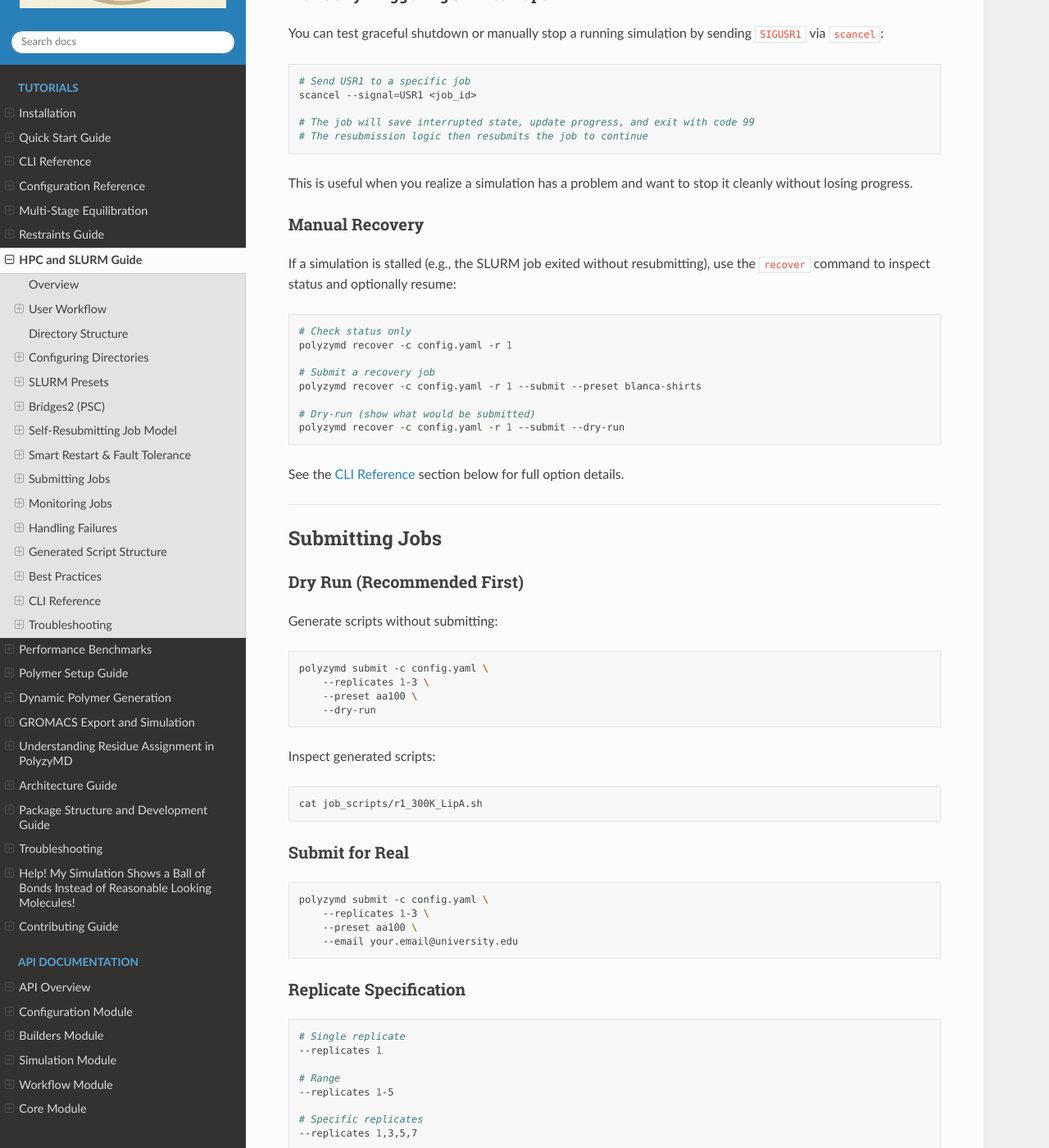
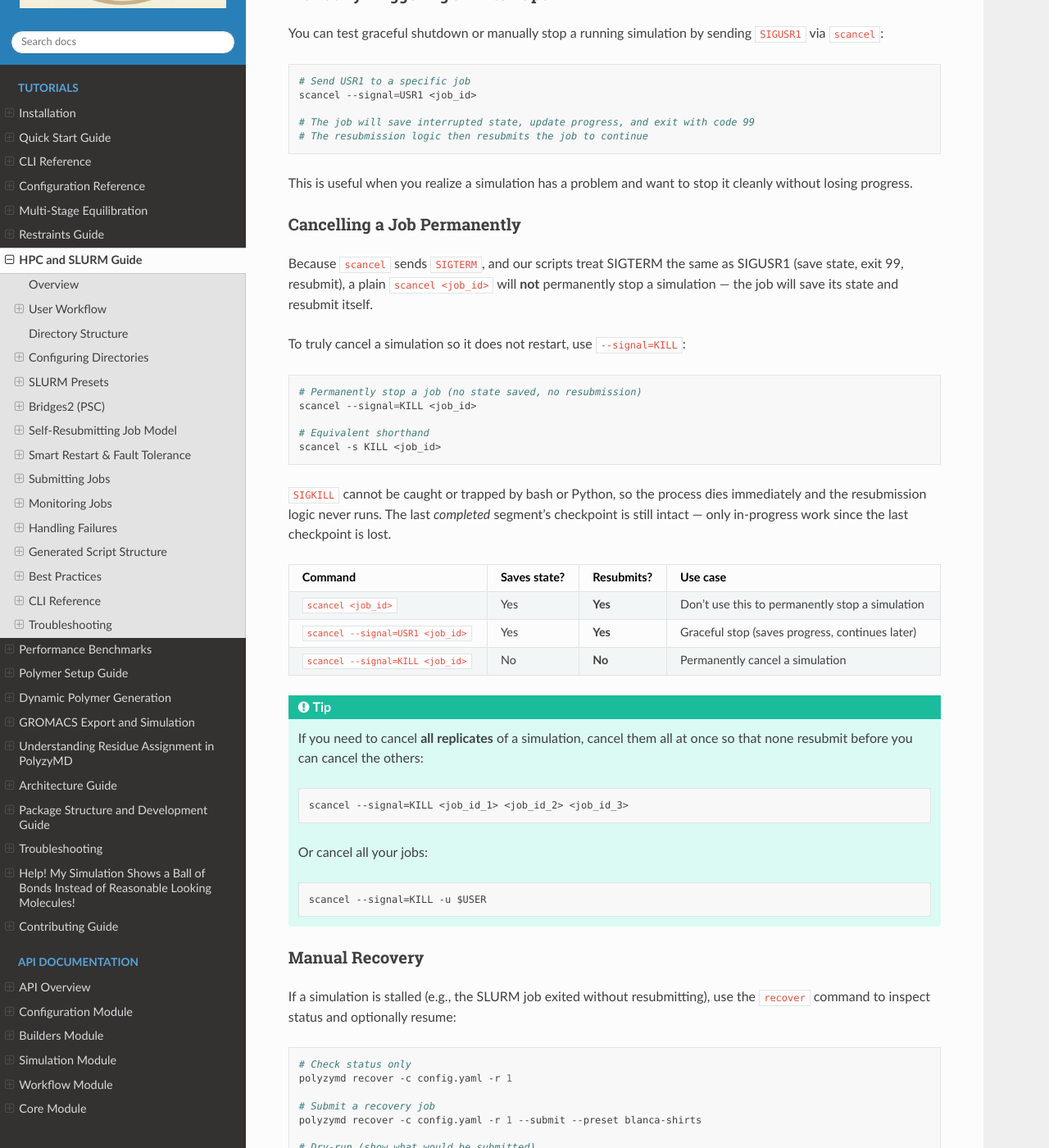
Before and after one commit to joelaforet/polyzymd, a Sphinx documentation site: the page built from docs/source/tutorials/hpc_slurm.md, in a window 1280 px wide and 1400 px high, scrolled down 9752 px. Shown: the whole window at 82% size. Built offline with Sphinx 7.4.7 and the Read the Docs theme 3.1.0, drawn with Linux system fonts in a browser that asks for light colours.

Commit message:
docs: document scancel --signal=KILL for permanent job cancellation

````diff
--- a/docs/source/tutorials/hpc_slurm.md
+++ b/docs/source/tutorials/hpc_slurm.md
@@ -469,6 +469,45 @@ scancel --signal=USR1 <job_id>
 
 This is useful when you realize a simulation has a problem and want to
 stop it cleanly without losing progress.
+
+### Cancelling a Job Permanently
+
+Because `scancel` sends `SIGTERM`, and our scripts treat SIGTERM the same as
+SIGUSR1 (save state, exit 99, resubmit), a plain `scancel <job_id>` will
+**not** permanently stop a simulation — the job will save its state and
+resubmit itself.
+
+To truly cancel a simulation so it does not restart, use `--signal=KILL`:
+
+```bash
+# Permanently stop a job (no state saved, no resubmission)
+scancel --signal=KILL <job_id>
+
+# Equivalent shorthand
+scancel -s KILL <job_id>
+```
+
+`SIGKILL` cannot be caught or trapped by bash or Python, so the process
+dies immediately and the resubmission logic never runs. The last
+*completed* segment's checkpoint is still intact — only in-progress work
+since the last checkpoint is lost.
+
+| Command | Saves state? | Resubmits? | Use case |
+|---------|-------------|-----------|----------|
+| `scancel <job_id>` | Yes | **Yes** | Don't use this to permanently stop a simulation |
+| `scancel --signal=USR1 <job_id>` | Yes | **Yes** | Graceful stop (saves progress, continues later) |
+| `scancel --signal=KILL <job_id>` | No | **No** | Permanently cancel a simulation |
+
+```{tip}
+If you need to cancel **all replicates** of a simulation, cancel them all
+at once so that none resubmit before you can cancel the others:
+
+    scancel --signal=KILL <job_id_1> <job_id_2> <job_id_3>
+
+Or cancel all your jobs:
+
+    scancel --signal=KILL -u $USER
+```
 
 ### Manual Recovery
 
````
